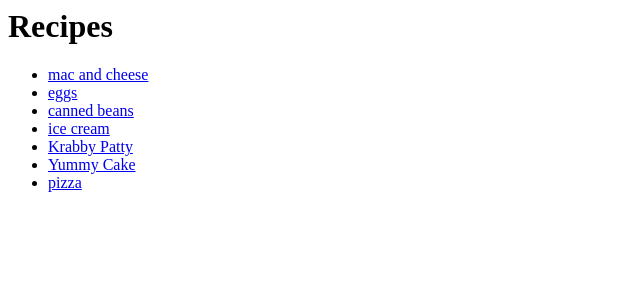
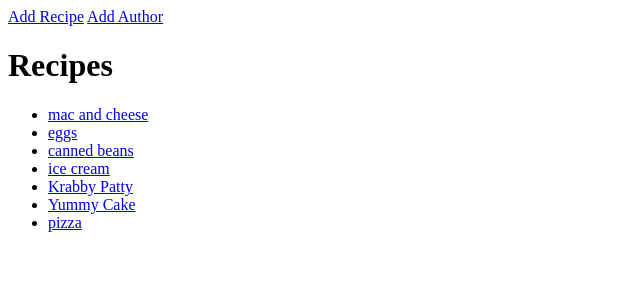
Before and after one commit to knegley/recipebox, a Django app: page / in a window 1280 px wide. Shown: the top 300 px of the page, without its empty margins (0-640 px from the left). Run offline with Django 3.2, Linux system fonts and the light colour scheme; data comes from the database, SQL or seed files in the repository; both versions use the stored data as it was after the commit.

Commit message:
added nav bar for links to be directed to add author and add recipe

```diff
--- a/templates/generic_form.html
+++ b/templates/generic_form.html
@@ -1,3 +1,4 @@
+<h5><a href="{% url 'recipe_home' %}">home</a></h5>
 <form action="" method="post">
   {% csrf_token %} {{form.as_p}}
   <input type="submit" value="submit" />
--- a/templates/home.html
+++ b/templates/home.html
@@ -1,5 +1,8 @@
+<nav>
+  <a href="{% url 'add_recipe' %}">Add Recipe</a>
+  <a href="{% url 'add_author' %}">Add Author</a>
+</nav>
 <h1>Recipes</h1>
-
 <ul>
   {% for recipe in recipes%}
 
```
Also changed, not shown: db.sqlite3.
